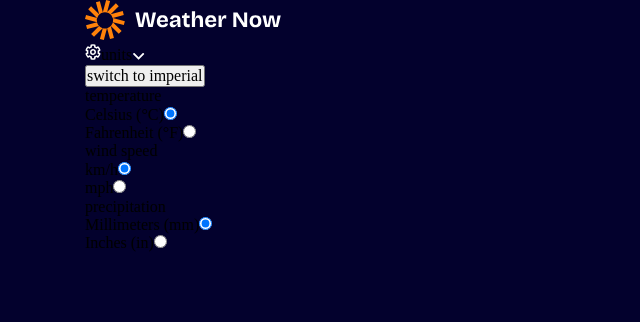
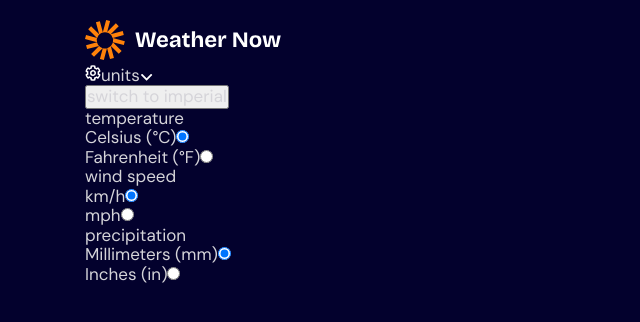
Before and after one commit to A-Awad1/Weather-Application, a React (Vite) app: page / in a window 1280 px wide. Shown: the top 322 px of the page, without its empty margins (0-640 px from the left). Built offline with nearby package versions, Linux system fonts and the light colour scheme.

Commit message:
small changes

```diff
--- a/src/App.scss
+++ /dev/null
@@ -1,18 +0,0 @@
-html,
-body,
-main#root,
-section.layout,
-div.container {
-  height: 100%;
-  min-height: fit-content;
-}
-
-body {
-  background-color: colors.$blue-dark;
-  main#root {
-    section.layout {
-      div.container {
-      }
-    }
-  }
-}
--- a/src/App.tsx
+++ b/src/App.tsx
@@ -1,12 +1,5 @@
-import AppHeader from "./components/AppHeader";
-import "./App.scss";
+import MainLayout from "./components/MainLayout";
 
 export default function App() {
-  return (
-    <section className="layout">
-      <div className="container">
-        <AppHeader />
-      </div>
-    </section>
-  );
+  return <MainLayout />;
 }
--- a/src/assets/scss/partials/helpers/variables/_colors.scss
+++ b/src/assets/scss/partials/helpers/variables/_colors.scss
@@ -6,8 +6,8 @@ $blue-base: #2d1c9c;
 $blue-dark: #03012d;
 
 // text
-$main-text: #ffffff;
-$second-text: #d5d4d9;
+$main-text: #d5d4d9;
+$second-text: #ffffff;
 $third-text: #aeaeb7;
 
 // background
--- /dev/null
+++ b/src/components/MainLayout/index.tsx
@@ -0,0 +1,12 @@
+import AppHeader from "../AppHeader";
+import "./style.scss";
+
+export default function MainLayout() {
+  return (
+    <section className="layout">
+      <div className="container">
+        <AppHeader />
+      </div>
+    </section>
+  );
+}
--- /dev/null
+++ b/src/components/MainLayout/style.scss
@@ -0,0 +1,50 @@
+html,
+body,
+main#root,
+section.layout,
+div.container {
+  height: 100%;
+  min-height: fit-content;
+}
+
+html {
+  font-size: 13px;
+  @include small {
+    font-size: 14px;
+  }
+  @include medium {
+    font-size: 15px;
+  }
+  @include large {
+    font-size: 16px;
+  }
+  @include xLarge {
+    font-size: 17px;
+  }
+  @include xxLarge {
+    font-size: 18px;
+  }
+  body {
+    background-color: colors.$blue-dark;
+    color: colors.$main-text;
+    font-family: $main-font;
+    main#root {
+      section.layout {
+        div.container {
+          display: flex;
+          flex-direction: column;
+          padding: {
+            top: 10px;
+            bottom: 10px;
+          }
+          @include medium {
+            padding: {
+              top: 20px;
+              bottom: 20px;
+            }
+          }
+        }
+      }
+    }
+  }
+}
```
